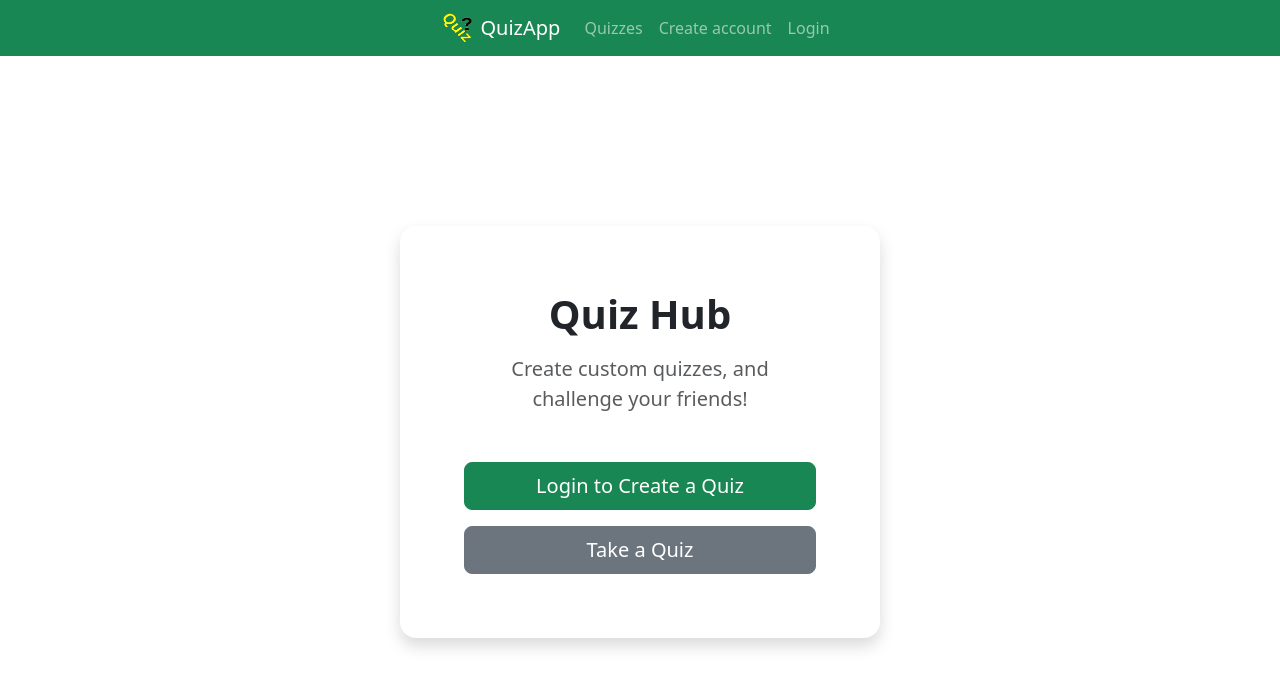
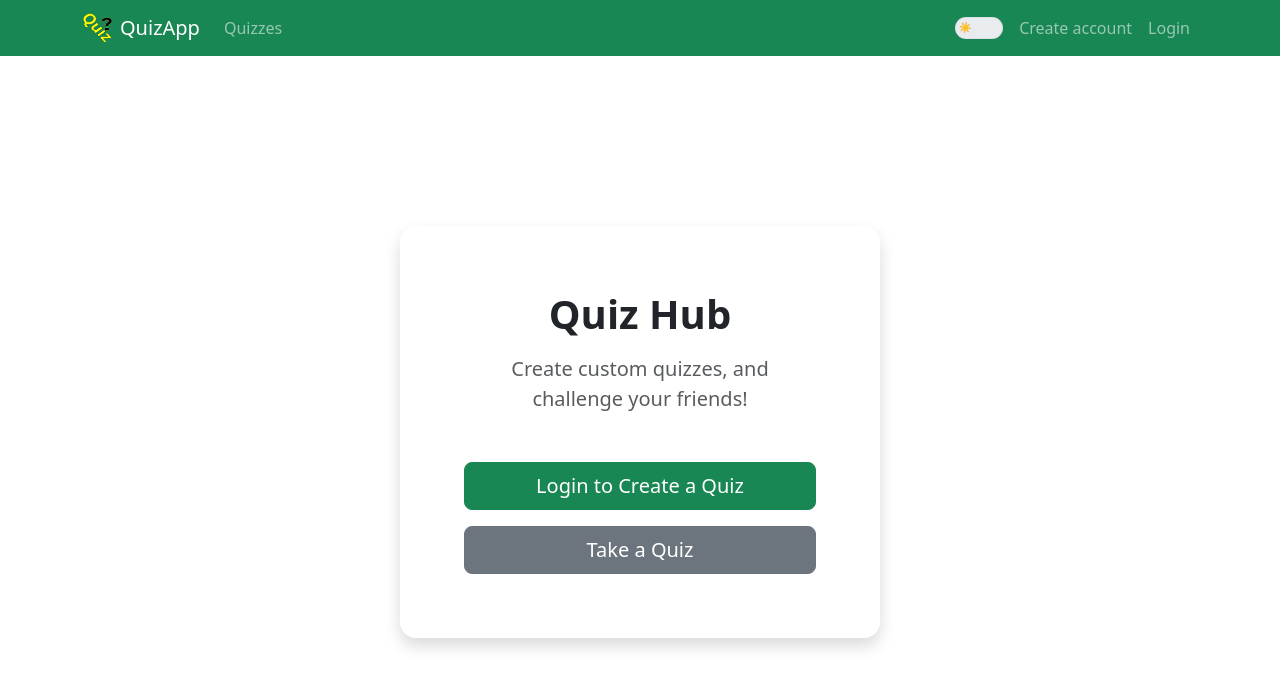
Before and after one commit to cobra4001/Quiz-nettside, a React (Vite) app in the folder QuizApp/: page / in a window 1280 px wide. Shown: the top 688 px of the page. Built offline with nearby package versions, Linux system fonts and the light colour scheme.

Commit message:
La til endringer i NavBar, ikke helt ferdig ennå.

```diff
--- a/QuizApp/src/pages/home/HomePage.tsx
+++ b/QuizApp/src/pages/home/HomePage.tsx
@@ -51,7 +51,7 @@ const HomePage: React.FC = () => {
           style={{ maxWidth: "480px" }}
         >
           <div className="card-body text-center">
-            <h1 className="card-title fw-bold fs-1 text-dark mb-3">
+            <h1 className="card-title fw-bold fs-1 mb-3">
               {!user ? "Quiz Hub" : `Welcome back ${user.unique_name}`}
             </h1>
             <p className="card-text lead text-muted mb-5">
--- /dev/null
+++ b/QuizApp/src/shared/NavBar.css
@@ -0,0 +1,100 @@
+.theme-switch {
+  /* change --switch-scale on parent or via media queries to scale */
+  --switch-scale: 1;          /* default scale */
+  --h: calc(1.25rem * var(--switch-scale));         /* track height */
+  --w: calc(var(--h) * 2.2);  /* track width */
+  --gap: 0.2rem;              /* inner gap for knob centering */
+
+  position: relative;
+  display: inline-block;
+  width: var(--w);
+  height: var(--h);
+  font-size: 1rem; /* keep emoji sizing consistent relative to root */
+}
+
+/* hide the native checkbox */
+.theme-switch input {
+  opacity: 0;
+  width: 0;
+  height: 0;
+  position: absolute;
+}
+
+/* the slider track */
+.theme-switch .slider {
+  position: absolute;
+  cursor: pointer;
+  inset: 0;
+  background: #e9ecef;
+  border-radius: 999px;
+  transition: background 0.25s, box-shadow 0.25s;
+  box-shadow: inset 0 0 0 1px rgba(0,0,0,0.05);
+}
+
+/* knob size derived from track height */
+.theme-switch .slider:before {
+  content: "☀️";
+  position: absolute;
+  left: var(--gap);
+  top: calc(var(--gap));
+  width: calc(var(--h) - (var(--gap) * 2));
+  height: calc(var(--h) - (var(--gap) * 2));
+  display: flex;
+  align-items: center;
+  justify-content: center;
+  font-size: calc((var(--h) - (var(--gap) * 2)) * 0.65);
+  transition: transform 0.25s, content 0.25s;
+  transform: translateX(0);
+  border-radius: 50%;
+  background: transparent;
+}
+
+/* checked state: track + knob slide + icon change */
+.theme-switch input:checked + .slider {
+  background: #374151; /* dark track */
+}
+
+/* translate amount depends on track width and knob size */
+.theme-switch input:checked + .slider:before {
+  transform: translateX(calc(var(--w) - var(--h)));
+  content: "🌙";
+  color: #fff;
+}
+
+/* optional focus styles for accessibility */
+.theme-switch input:focus + .slider {
+  box-shadow: 0 0 0 3px rgba(13,110,253,0.18);
+}
+
+/* Example: scale down on small screens (optional) */
+@media (max-width: 480px) {
+  .theme-switch { --switch-scale: 0.9; }
+}
+@media (min-width: 1200px) {
+  .theme-switch { --switch-scale: 1.1; }
+}
+
+/* Make the offcanvas appear from the right and cover the whole right side on small screens.
+   Adjust widths as needed. Bootstrap uses .offcanvas-end for right placement. */
+@media (max-width: 991.99px) {
+  /* cover the full viewport width from the right (change to desired width if you want a panel instead) */
+  .offcanvas.offcanvas-end {
+    width: 30% !important;
+    max-width: 30% !important;
+  }
+
+  /* keep switch anchored at bottom-right inside offcanvas */
+  .offcanvas-switch-row {
+    position: absolute;
+    right: 0.75rem;
+    bottom: 1rem;
+    left: auto;
+    justify-content: flex-end !important;
+  }
+
+  /* ensure offcanvas body has relative positioning so absolute switch positions correctly */
+  .offcanvas-body {
+    position: relative;
+    padding-bottom: 4rem; /* avoid overlap with absolute switch */
+  }
+}
--- a/QuizApp/src/shared/NavBar.tsx
+++ b/QuizApp/src/shared/NavBar.tsx
@@ -1,7 +1,8 @@
-import React from "react";
- import { Navbar, Nav, NavDropdown, Container } from "react-bootstrap";
+import React, { useState, useEffect } from "react";
+import { Navbar, Nav, NavDropdown, Container, Offcanvas } from "react-bootstrap";
 import { useAuth } from "../auth/AuthContext";
 import { useNavigate } from "react-router-dom";
+import './NavBar.css'
 
 const NavBar: React.FC = () => {
   const { user, logout } = useAuth();
@@ -17,12 +18,30 @@ const NavBar: React.FC = () => {
     }
   };
 
+  const [isDark, setIsDark] = useState<boolean>(
+    () => document.body.getAttribute("data-bs-theme") === "dark"
+  );
+
+  useEffect(() => {
+    // keep body theme in sync with state
+    document.body.setAttribute("data-bs-theme", isDark ? "dark" : "light");
+  }, [isDark]);
+
+  const darkModeChange = (e: React.ChangeEvent<HTMLInputElement>) => {
+    setIsDark(e.target.checked);
+  };
+
   console.log(user);
+
+  const expand = "lg";
+  const offcanvasId = `offcanvasNavbar-expand-${expand}`;
+  const offcanvasLabel = `offcanvasNavbarLabel-expand-${expand}`;
+
   return (
     /* This navbar is dynamic and changes based on whether user is logged in or not, it also collapses at smaller screen sizes
        making it responsive for mobile phones aswell*/
-    <Navbar expand="lg" fixed="top" bg="success" variant="dark">
-      <Container className={user ? "" : "justify-content-center"}>
+    <Navbar expand={expand} fixed="top" bg="success" variant="dark">
+      <Container className={user ? "" : "justify-content"}>
         <Navbar.Brand href="/HomePage">
           <img
             src="src/img/Logo.png"
@@ -33,25 +52,41 @@ const NavBar: React.FC = () => {
           />
           QuizApp
         </Navbar.Brand>
-    <Navbar.Toggle
-        aria-controls="basic-navbar-nav"
-        className={!user ? "d-lg-none" : ""}
-    />
 
-    <Navbar.Collapse
-        id="basic-navbar-nav"
-        className={!user ? "flex-grow-0" : ""}
+        <Navbar.Toggle aria-controls={offcanvasId} className={!user ? "d-lg-none" : ""} />
+
+        <Navbar.Offcanvas
+          id={offcanvasId}
+          aria-labelledby={offcanvasLabel}
+          placement="end"
         >
+          <Offcanvas.Header closeButton>
+            <Offcanvas.Title id={offcanvasLabel}>Menu</Offcanvas.Title>
+          </Offcanvas.Header>
+
+          <Offcanvas.Body>
             {user ? (
               <>
-          <Nav className="me-auto">
+                <Nav className="me-auto text-center">
                   <Nav.Link href="/QuizList">Quizzes</Nav.Link>
                   <Nav.Link onClick={handleCreateClick} style={{ cursor: "pointer" }}>
                     Create quiz
                   </Nav.Link>
                 </Nav>
 
-          <Nav className="ms-auto">
+                {/* Desktop / large screens: keep switch next to user menu */}
+                <Nav className="ms-auto text-center d-none d-lg-flex align-items-center">
+                  <div className="form-check form-switch mt-2 align-self-center">
+                    <label className="theme-switch mx-2" aria-label="Toggle dark mode">
+                      <input
+                        type="checkbox"
+                        id="darkModeToggle"
+                        checked={isDark}
+                        onChange={darkModeChange}
+                      />
+                      <span className="slider" />
+                    </label>
+                  </div>
                   <NavDropdown title={user.unique_name} id="user-dropdown" align="end">
                     <NavDropdown.Item onClick={() => navigate("/MyScores")}>
                       My scores
@@ -74,10 +109,39 @@ const NavBar: React.FC = () => {
                     </NavDropdown.Item>
                   </NavDropdown>
                 </Nav>
+
+                {/* Small screens: place the switch at the bottom-right (inside offcanvas) */}
+                <div className="d-lg-none w-100 d-flex justify-content-end pb-3 px-3 offcanvas-switch-row">
+                  <label className="theme-switch" aria-label="Toggle dark mode">
+                    <input
+                      type="checkbox"
+                      id="darkModeToggle-sm"
+                      checked={isDark}
+                      onChange={darkModeChange}
+                    />
+                    <span className="slider" />
+                  </label>
+                </div>
               </>
             ) : (
-        <Nav className="mx-auto text-center">
+              <>
+                <Nav className="me-auto text-center">
                   <Nav.Link href="/QuizList">Quizzes</Nav.Link>
+                </Nav>
+
+                {/* Desktop / large screens: switch visible inline with auth links */}
+                <Nav className="ms-auto text-center d-none d-lg-flex align-items-center">
+                  <div className="form-check form-switch mt-2 align-self-center">
+                    <label className="theme-switch mx-2" aria-label="Toggle dark mode">
+                      <input
+                        type="checkbox"
+                        id="darkModeToggle"
+                        checked={isDark}
+                        onChange={darkModeChange}
+                      />
+                      <span className="slider" />
+                    </label>
+                  </div>
                   <Nav.Link href="/CreateUser">Create account</Nav.Link>
                   <Nav.Link
                     onClick={() =>
@@ -89,8 +153,23 @@ const NavBar: React.FC = () => {
                     Login
                   </Nav.Link>
                 </Nav>
+
+                {/* Small screens: place the switch at the bottom-right (inside offcanvas) */}
+                <div className="d-lg-none w-100 d-flex justify-content-end pb-3 px-3 offcanvas-switch-row">
+                  <label className="theme-switch" aria-label="Toggle dark mode">
+                    <input
+                      type="checkbox"
+                      id="darkModeToggle-sm"
+                      checked={isDark}
+                      onChange={darkModeChange}
+                    />
+                    <span className="slider" />
+                  </label>
+                </div>
+              </>
             )}
-    </Navbar.Collapse>
+          </Offcanvas.Body>
+        </Navbar.Offcanvas>
       </Container>
     </Navbar>
   );
```
Also changed, not shown: 1 other file (tests, documents, lock files or other folders). Lines whose indentation alone changed are shown as unchanged.
